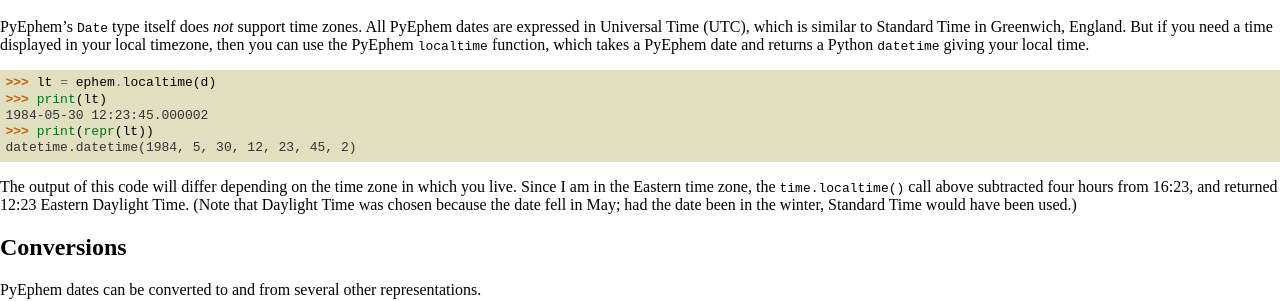
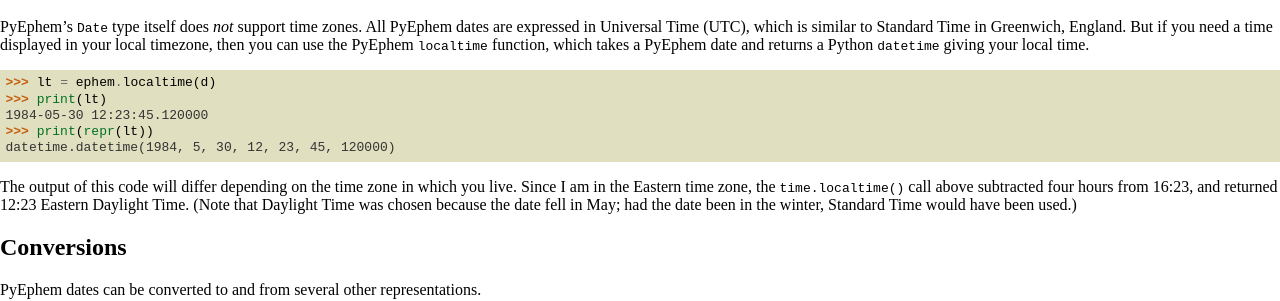
Before and after one commit to brandon-rhodes/pyephem, a Sphinx documentation site: the page built from ephem/doc/date.rst, in a window 1280 px wide and 900 px high, scrolled down 894 px. Shown: the part 152-453 px from the top of the window. Built offline with Sphinx 7.4.7, drawn with Linux system fonts in a browser that asks for light colours.

```diff
--- a/ephem/__init__.py
+++ b/ephem/__init__.py
@@ -516,7 +516,10 @@ def localtime(date):
     """Convert a PyEphem date into local time, returning a Python datetime."""
     import calendar, time, datetime
     timetuple = time.localtime(calendar.timegm(date.tuple()))
-    return datetime.datetime(*timetuple[:7])
+    timetuple = list(timetuple[:6])
+    microseconds = int(date.tuple()[5] * 1000000) % 1000000
+    timetuple.append(microseconds)
+    return datetime.datetime(*timetuple)
 
 # Coordinate transformations.
 
--- a/ephem/doc/date.rst
+++ b/ephem/doc/date.rst
@@ -61,9 +61,9 @@ and returns a Python ``datetime`` giving your local time.
 
     >>> lt = ephem.localtime(d)
     >>> print(lt)
-    1984-05-30 12:23:45.000002
+    1984-05-30 12:23:45.120000
     >>> print(repr(lt))
-    datetime.datetime(1984, 5, 30, 12, 23, 45, 2)
+    datetime.datetime(1984, 5, 30, 12, 23, 45, 120000)
 
 The output of this code will differ
 depending on the time zone in which you live.
```
